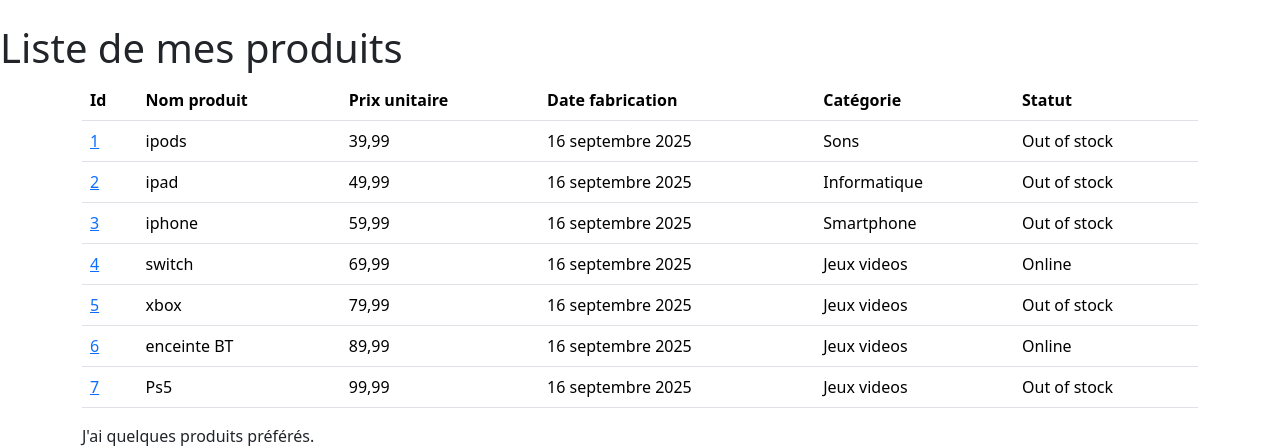
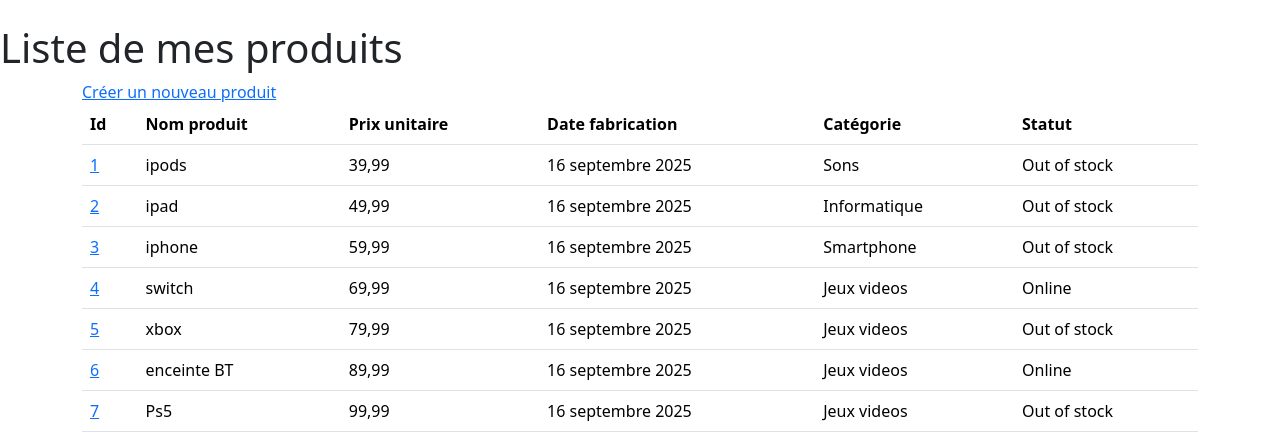
Before and after one commit to valentin-hun/prog_avancee_td, a Django app: page /monApp/produits/ in a window 1280 px wide. Shown: the part 64-510 px from the top of the page. Run offline with Django 5.2, Linux system fonts and the light colour scheme; data comes from the database, SQL or seed files in the repository; some libraries are stand-ins or nearby versions.

Commit message:
ajout bouton créer produit + exclusion statut et catégorie de création

```diff
--- a/monApp/templates/monApp/list_produits.html
+++ b/monApp/templates/monApp/list_produits.html
@@ -5,6 +5,7 @@
 {% endblock %}
 
 {% block contenu %}
+    <a href="{% url 'crt-prdt' %}">Créer un nouveau produit</a>
     <table class="table">
         <thead>
             <tr>
--- a/monApp/urls.py
+++ b/monApp/urls.py
@@ -8,7 +8,7 @@ urlpatterns = [
     path("about_us/", views.AboutView.as_view(), name="about_us"),
     path("produits/",views.ProduitListView.as_view(), name="lst_prdts"),
     path("produit/<pk>/",views.ProduitDetailView.as_view(), name="dtl_prdt"),
-    path("produit/",views.ProduitCreate, name="crt_prdt"),
+    path("produit/",views.ProduitCreate, name="crt-prdt"),
     path('categories/',views.CategorieListView.as_view(), name='lst_cats'),
     path("categorie/<pk>/",views.CategorieDetailView.as_view(), name="dtl_cat"),
     path('statuts/',views.StatutListView.as_view(), name='lst_stats'),
--- a/monApp/views.py
+++ b/monApp/views.py
@@ -82,7 +82,8 @@ class ProduitDetailView(DetailView):
 class ProduitForm(forms.ModelForm):
     class Meta:
         model = Produit
-        fields = '__all__'
+        #fields = '__all__'
+        exclude = ('categorie', 'status')
 
 def ProduitCreate(request):
     if request.method == 'POST':
```
